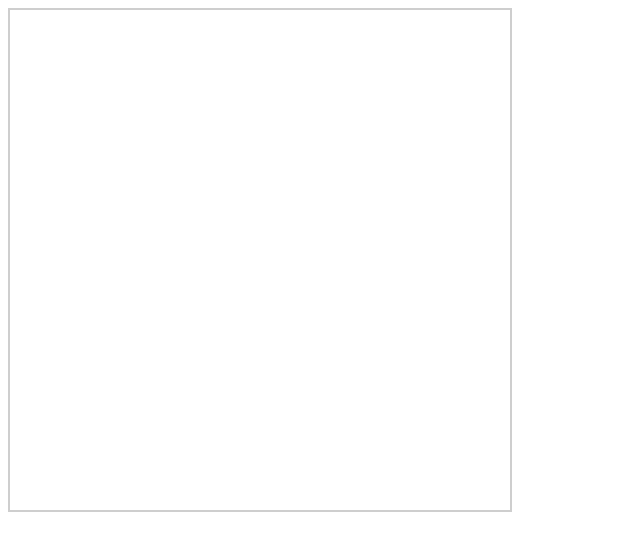
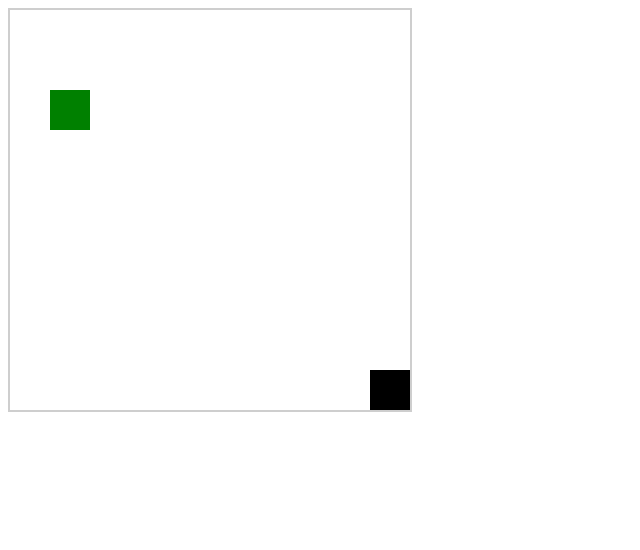
Before and after one commit to ericpereira/simple-multiplayer-game, a plain HTML site: page v1/client.html in a window 1280 px wide. Shown: the whole page, without its empty margins (0-640 px from the left). Drawn offline with Linux system fonts and the light colour scheme.

Commit message:
Jogador andando e fruta funcionando

```diff
--- a/v1/client.html
+++ b/v1/client.html
@@ -8,16 +8,193 @@
 
     </head>
     <style>
-        .tela-jogo{
-            width: 500px;
-            height: 500px;
+        #screen{
             border: 2px solid #cecece;
+            image-rendering: pixelated;
+            image-rendering: crisp-edges;
+            image-rendering: -mox-crisp-edges;
+            width: 400px;
+            height: 400px;
         }
     </style>
     <body>
-        <canvas id='myCanvas' class='tela-jogo'></canvas>
+        <canvas id='screen'
+                width='10'
+                height='10'></canvas>
     </body>
 
     <script>
+        const screen = document.getElementById('screen')
+        const context = screen.getContext('2d')
+        const currentPlayerId = 'player1'
+
+        //design patterns
+        function createGame(){ //factory
+            const state = { //estado inicial
+                players: {},
+                fruits: {}
+            }
+
+            function addPlayer(command){
+                const playerId = command.playerId
+                const playerX = command.playerX
+                const playerY = command.playerY
+
+                state.players[playerId] = {
+                    x: playerX,
+                    y: playerY,
+                }
+            }
+
+            function removePlayer(command){
+                const playerId = command.playerId
+
+                delete state.players[playerId]
+            }
+
+            function addFruit(command){
+                const fruitId = command.fruitId
+                const fruitX = command.fruitX
+                const fruitY = command.fruitY
+
+                state.fruits[fruitId] = {
+                    x: fruitX,
+                    y: fruitY,
+                }
+            }
+
+            function removeFruit(command){
+                const fruitId = command.fruitId
+
+                delete state.fruits[fruitId]
+            }
+
+            function movePlayer(command){
+                console.log(`game.movePlayer -> Moving ${command.playerId} with ${command.keyPressed}`)
+
+                const acceptedMoves = {
+                    ArrowUp(player){ //ArrowUp(player): ArrowUp(player){ ... }
+                        console.log('Moving player Up')
+                        if(player.y - 1 >= 0){
+                            player.y = player.y - 1
+                        }
+                    },
+                    ArrowRight(player){
+                        console.log('Moving player Right')
+                        if(player.x + 1 < screen.width){
+                            player.x = player.x + 1
+                        }
+                    },
+                    ArrowDown(player){
+                        console.log('Moving player Down')
+                        if(player.y + 1 < screen.height){
+                            player.y = player.y + 1
+                        }
+                    },
+                    ArrowLeft(player){
+                        console.log('Moving player Left')
+                        if(player.x - 1 >= 0){
+                            player.x = player.x - 1
+                            return
+                        }
+                    },
+                    z(player){ //comando de ataque
+
+                    }
+                }
+
+                const keyPressed = command.keyPressed
+                const player = state.players[command.playerId]
+                const moveFunction = acceptedMoves[keyPressed]
+
+                if(player && moveFunction){ //caso seja uma tecla válida
+                    moveFunction(player)
+                }
+
+                return
+            }
+
+            return {
+                addPlayer,
+                removePlayer,
+                addFruit,
+                removeFruit,
+                movePlayer, //retorna uma função
+                state,
+            }
+        }
+
+        const game = createGame()
+
+        //adicionando jogadores manualmente
+        game.addPlayer({playerId: 'player1', playerX: 9, playerY: 9})
+        game.addFruit({fruitId: 'fruit1', fruitX: 1, fruitY: 2})
+
+        const keyboardListener = createKeyboardListener()
+        keyboardListener.subscribe(game.movePlayer) //registrando observer
+
+        function createKeyboardListener(){ //factory
+            const state = {
+                observers: []
+            }
+
+            function subscribe(observerFunction){
+                state.observers.push(observerFunction)
+            }
+
+            function notifyAll(command){
+                //recebe o comando que vai propagar
+                console.log(`keyboardListener -> Notifying ${state.observers.length} observers`)
+
+                //executa cada função dos observers
+                for(const observerFunction of state.observers){
+                    observerFunction(command)
+                }
+            }
+
+            //eventos
+            document.addEventListener('keydown', handleKeydown)
+
+            function handleKeydown(event){
+                const keyPressed = event.key
+
+                const command = {
+                    playerId: 'player1',
+                    keyPressed //keyPressed: keyPressed
+                }
+
+                notifyAll(command) //a cada keypress notifica todos os observers
+            }
+
+            return {
+                subscribe
+            }
+        }
+
+
+
+        renderScreen() //renderiza jogo
+
+        function renderScreen(){
+            //clear screen
+            context.fillStyle = 'white'
+            context.clearRect(0, 0, 10, 10)
+
+            for (const playerId in game.state.players){ //renderiza players
+                const player = game.state.players[playerId]
+                context.fillStyle = 'black'
+                context.fillRect(player.x, player.y, 1, 1)
+            }
+
+            for (const fruitId in game.state.fruits){ //renderiza frutas
+                const fruit = game.state.fruits[fruitId]
+                context.fillStyle = 'green'
+                context.fillRect(fruit.x, fruit.y, 1, 1)
+            }
+
+            //função otimizada para renderização do jogo
+            requestAnimationFrame(renderScreen)
+        }
+
     </script>
 </html>
```
Also changed, not shown: README.md.
